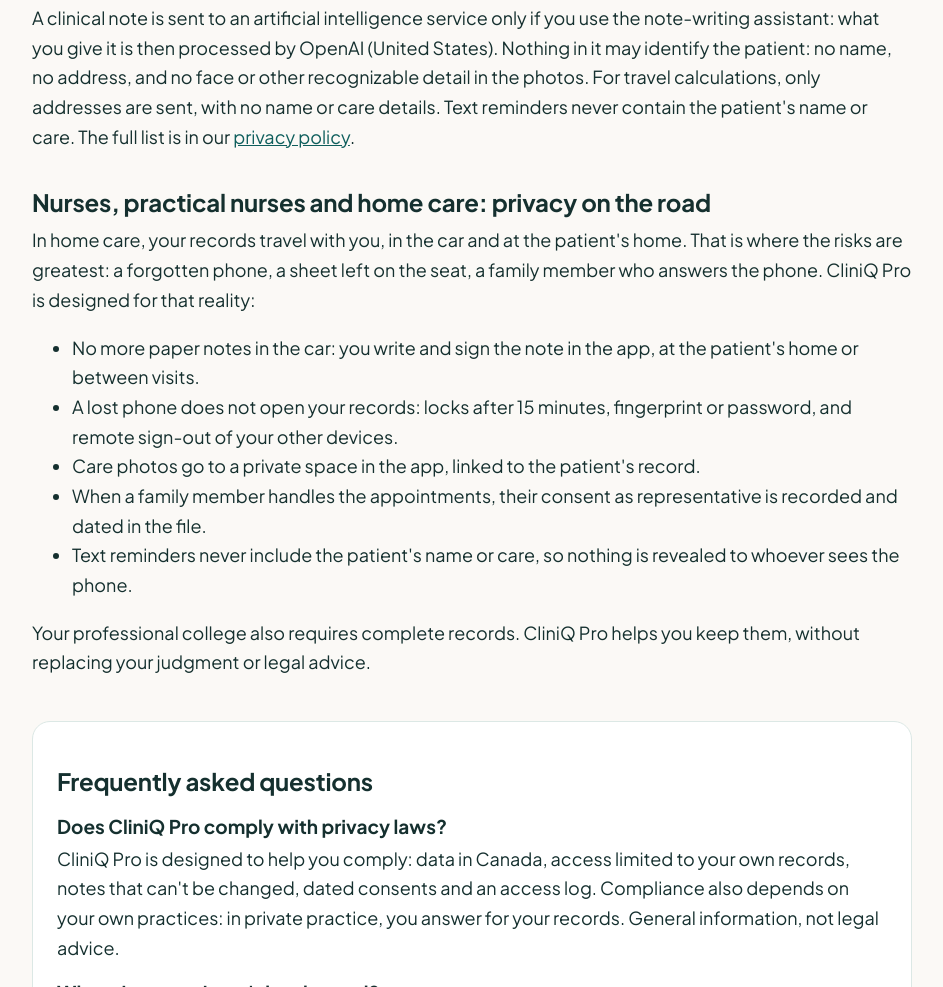
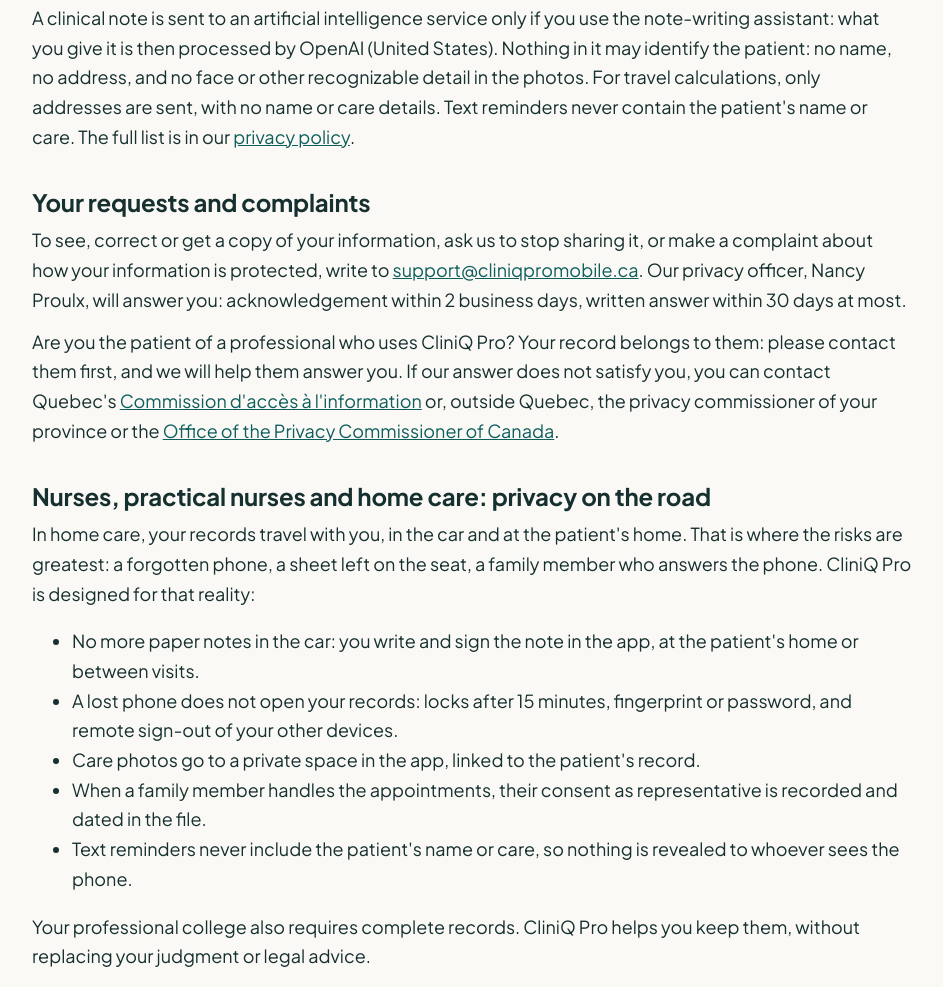
Before and after one commit to nancyproulx1970-create/cliniqpromobile-site, a plain HTML site: page en/security-privacy.html in a window 1280 px wide. Shown: the part 2877-3864 px from the top of the page, without its empty margins (168-1111 px from the left). Drawn offline with Linux system fonts and the light colour scheme.

Commit message:
Sécurité FR/EN : section « Vos demandes et vos plaintes » (responsable PRP, délais, CAI)
Co-Authored-By: Claude Opus 5.5 <noreply@anthropic.com>
Claude-Session: https://claude.ai/code/session_01Gq2MXxTWfYSFR38RuSFJm8

```diff
--- a/en/security-privacy.html
+++ b/en/security-privacy.html
@@ -78,6 +78,7 @@ footer a{color:#FFFFFF;padding:10px 0}
 <h2>Consents, recorded and dated</h2><p>Consent to care, opening the record, clinical photos, sharing with a third party and text reminders: each answer stays in the record with its date, whether it comes from the patient or a representative. A withdrawal of consent is recorded too.</p><figure><img src="../img/en/consentements.jpg" alt="Consents to ask for in CliniQ Pro (fictional patient)" width="545" height="1000" loading="lazy"><figcaption>Consents to ask for in CliniQ Pro (fictional patient)</figcaption></figure>
 <h2>Record keeping and privacy: the required registers, ready to use</h2><p>The access log (who opened which record, and when) and the record of every copy handed to a patient are kept by the app and can be neither changed nor erased.</p><figure><img src="../img/en/confidentialite-regles.jpg" alt="Privacy and rules in CliniQ Pro: policy, access log" width="545" height="892" loading="lazy"><figcaption>Privacy and rules in CliniQ Pro: policy, access log</figcaption></figure>
 <h2>Clear about outside services</h2><p>A clinical note is sent to an artificial intelligence service only if you use the note-writing assistant: what you give it is then processed by OpenAI (United States). Nothing in it may identify the patient: no name, no address, and no face or other recognizable detail in the photos. For travel calculations, only addresses are sent, with no name or care details. Text reminders never contain the patient's name or care. The full list is in our <a href="privacy.html">privacy policy</a>.</p>
+<h2>Your requests and complaints</h2><p>To see, correct or get a copy of your information, ask us to stop sharing it, or make a complaint about how your information is protected, write to <a href="mailto:support@cliniqpromobile.ca">support@cliniqpromobile.ca</a>. Our privacy officer, Nancy Proulx, will answer you: acknowledgement within 2 business days, written answer within 30 days at most.</p><p>Are you the patient of a professional who uses CliniQ Pro? Your record belongs to them: please contact them first, and we will help them answer you. If our answer does not satisfy you, you can contact Quebec's <a href="https://www.cai.gouv.qc.ca/" rel="noopener">Commission d'accès à l'information</a> or, outside Quebec, the privacy commissioner of your province or the <a href="https://www.priv.gc.ca/" rel="noopener">Office of the Privacy Commissioner of Canada</a>.</p>
 <h2>Nurses, practical nurses and home care: privacy on the road</h2>
 <p>In home care, your records travel with you, in the car and at the patient's home. That is where the risks are greatest: a forgotten phone, a sheet left on the seat, a family member who answers the phone. CliniQ Pro is designed for that reality:</p>
 <ul>
```
Also changed, not shown: securite-loi-25.html (+1 -0 lines).
